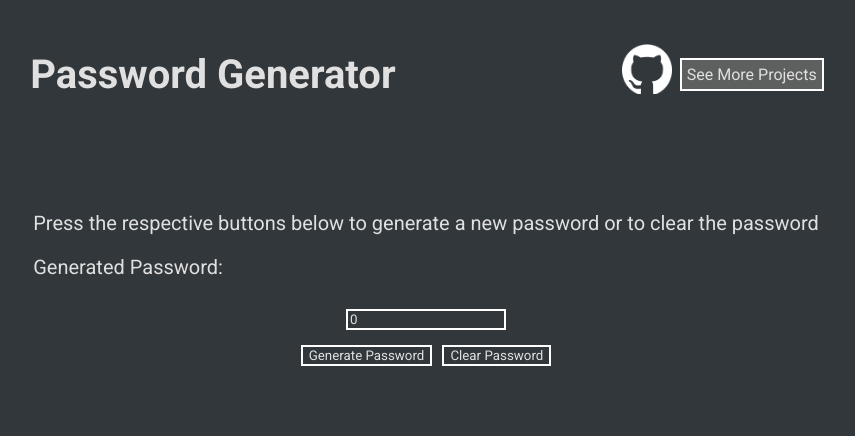
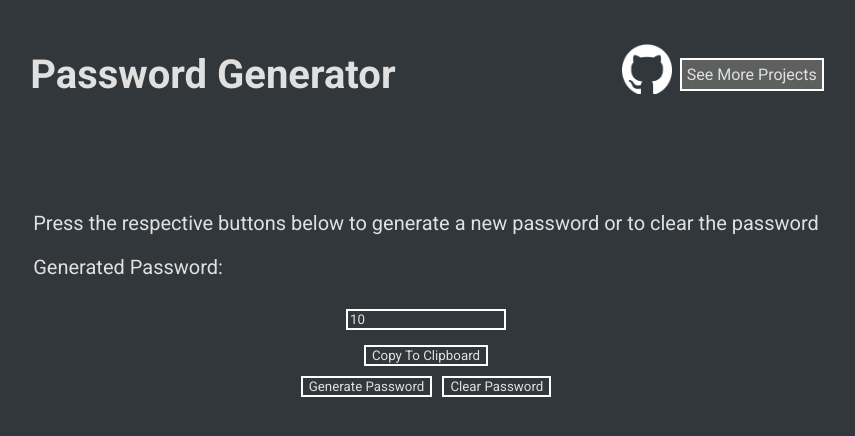
Before and after one commit to Shavaizz/passwordGen, a React (Vite) app: page / in a window 1280 px wide. Shown: the top 436 px of the page, without its empty margins (214-1069 px from the left). Built offline with nearby package versions, Linux system fonts and the light colour scheme.

Commit message:
Added copy-to-clipboard functionality. Refactored some functions to include keys.

```diff
--- a/package.json
+++ b/package.json
@@ -10,8 +10,10 @@
     "preview": "vite preview"
   },
   "dependencies": {
+    "copy-to-clipboard": "^3.3.3",
     "randomstring": "^1.3.0",
     "react": "^18.3.1",
+    "react-copy-to-clipboard": "^5.1.0",
     "react-dom": "^18.3.1"
   },
   "devDependencies": {
--- a/src/Header.jsx
+++ b/src/Header.jsx
@@ -9,7 +9,7 @@ export default function Header(){
                 </div>
                 <div id="headerlink">
                 <a id="linkwrapper" href="https://github.com/Shavaizz">
-                    <img id="githubico" src="public\github-mark-white.png" alt="" />
+                    <img id="githubico" src="/github-mark-white.png" alt="" />
                     <p >See More Projects</p>
                 </a>
                 </div>
--- a/src/Passwordgenblock.jsx
+++ b/src/Passwordgenblock.jsx
@@ -1,7 +1,10 @@
-import { useState } from "react"
+import { useState, useCallback } from "react"
+import {CopyToClipboard} from 'react-copy-to-clipboard';
+
 export default function Passwordgenblock(){
-    const [password, setPassword] = useState()
-    const [valuestring, setValuestring] = useState(0)
+    const [password, setPassword] = useState("")
+    const [valuestring, setValuestring] = useState(10)
+    const [copied, setCopied] = useState(false);
     function passwordGeneratorFunction() {
         const newPass = randomStringGen(valuestring);
         setPassword(newPass);
@@ -9,7 +12,10 @@ export default function Passwordgenblock(){
     function handlevaluechange(event){
         setValuestring(Number(event.target.value))
     }
-
+    const onCopy = useCallback(() => {
+      setCopied(true);
+      setTimeout(() => setCopied(false), 3000); // Reset after 1.5 seconds
+    }, [])
       function randomStringGen(length) {
         const chars = "ABCDEFGHIJKLMNOPQRSTUVWXYZabcdefghijklmnopqrstuvwxyz0123456789!@#$%^&*()_-=+[]/.,~`";
         let password = "";
@@ -27,11 +33,16 @@ export default function Passwordgenblock(){
           </section>
           <section id="logicPortion">
               <input
-              type="text" //Changed from number to text to remove the up/down scrolls for a better design
+              type="number" //Changed from number to text to remove the up/down scrolls for a better design
               onChange={handlevaluechange}
               name="Length" id="passwordLengthInput"
               value={valuestring}
+              min="1"
               />
+        <CopyToClipboard onCopy={onCopy} text={password}>
+          <button>Copy To Clipboard</button>
+        </CopyToClipboard>
+        {copied && <span id="copyText">Copied!</span>}
             <div className="buttonWrapperLogic">
               <button type="button" onClick={passwordGeneratorFunction}>Generate Password</button>
               <button type="button"onClick={()=> setPassword("")}>Clear Password</button>
```
Also changed, not shown: 1 other file (tests, documents, lock files or other folders).
